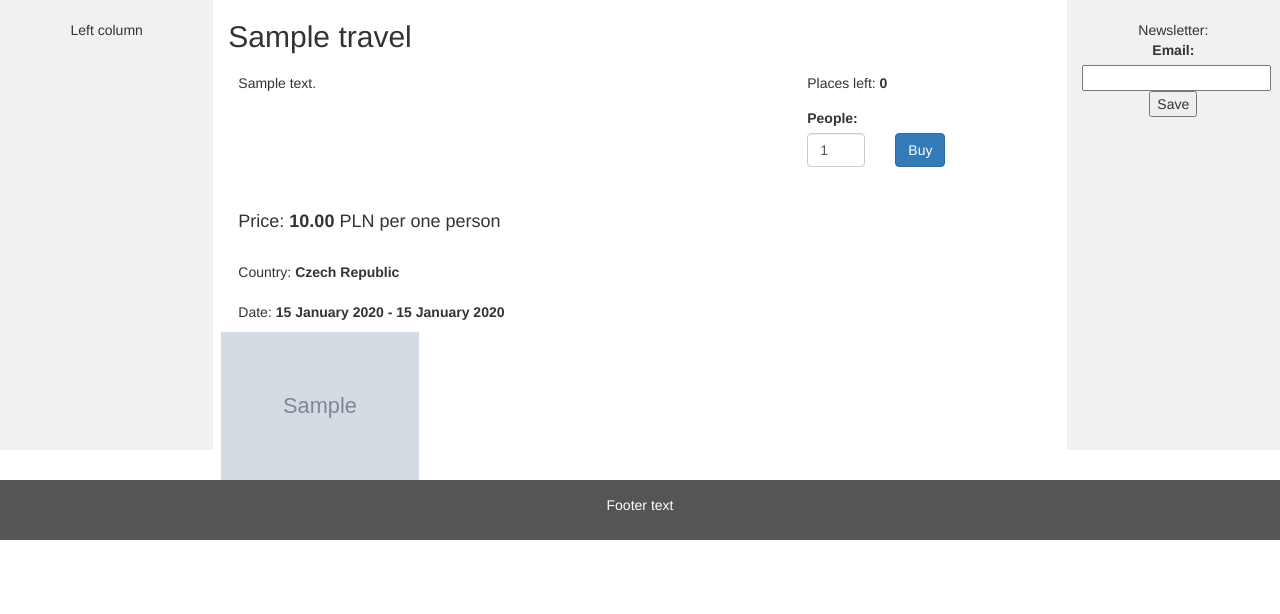
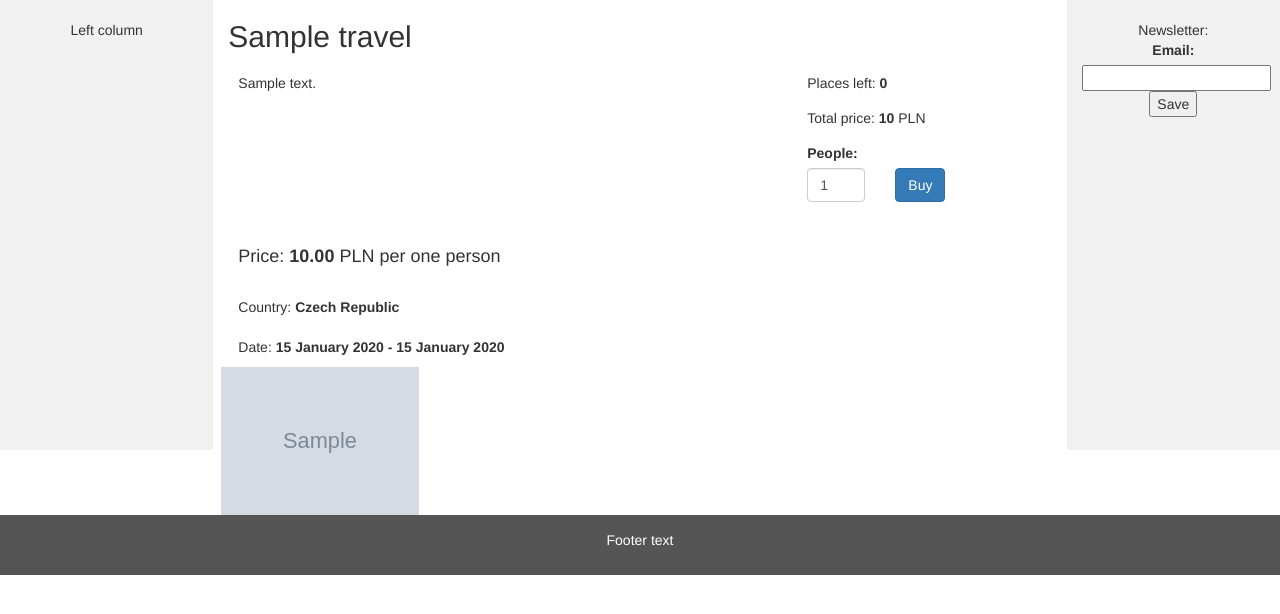
Before and after one commit to C6H6/django-cms, a Django app: page /travel/details/1/ in a window 1280 px wide. Shown: the part 52-666 px from the top of the page. Run offline with Django 3.2, Linux system fonts and the light colour scheme; data comes from the database, SQL or seed files in the repository; tables that the repository leaves empty hold one stand-in row (values such as "Sample post"); grey boxes marked "Sample" are stand-in pictures; parts of the project's set-up code (start-up, migrations or seed data) failed here and were passed over; some libraries are stand-ins or nearby versions.

Commit message:
Discount program

```diff
--- a/cms/apps/checkout/classes.py
+++ b/cms/apps/checkout/classes.py
@@ -14,4 +14,5 @@ class CheckoutOffer(object):
 
 class CheckoutSummary:
     total_price = 0
+    total_discount = 0
     offers = []
--- a/cms/apps/checkout/templates/checkout/summary.html
+++ b/cms/apps/checkout/templates/checkout/summary.html
@@ -38,6 +38,11 @@
                                 </div>
                             {% endfor %}
                             <div class="form-group">
+                                <div class="col-xs-12">
+                                    <strong>Discount</strong>
+                                    <div class="pull-right"><span>PLN </span><span>{{ summary.total_discount }}</span>
+                                    </div>
+                                </div>
                                 <div class="col-xs-12">
                                     <strong>Total</strong>
                                     <div class="pull-right"><span>PLN </span><span>{{ summary.total_price }}</span>
--- a/cms/apps/travel/models.py
+++ b/cms/apps/travel/models.py
@@ -23,6 +23,8 @@ class Travel(models.Model):
     end_date = models.DateTimeField(default=default_end_date)
     promotion_on_homepage = models.BooleanField(default=False)
     rejections = models.IntegerField(default=0)
+    discount_per_person = IntegerField(default=0, verbose_name="Discount per person (%)")
+    max_discount = IntegerField(default=0, verbose_name="Max discount per travel (%)")
 
     def __str__(self):
         return self.title
--- a/cms/apps/travel/templates/travel/details.html
+++ b/cms/apps/travel/templates/travel/details.html
@@ -29,6 +29,20 @@
                     <div class="row">
                         <div class="form-group col-sm-8">
                             Places left: <b>{{ places_left }}</b>
+                        </div>
+                    </div>
+
+                    {% if travel.discount_per_person %}
+                        <div class="row">
+                            <div class="form-group col-sm-8">
+                                Current discount per person: <b>{{ travel.discount_per_person }}%
+                                (Max: {{ travel.max_discount }}%)</b>
+                            </div>
+                        </div>
+                    {% endif %}
+                    <div class="row">
+                        <div class="form-group col-sm-8">
+                            Total price: <b><span id="discount-value"></span></b> PLN
                         </div>
                     </div>
 
@@ -103,4 +117,25 @@
 
         </div>
     </div>
+
+    <script>
+        updateDiscount();
+
+        $("#count").change(function () {
+            updateDiscount()
+        });
+
+        function updateDiscount() {
+            let count = $("#count").val();
+            let percentDiscount = count * {{ travel.discount_per_person|default:0 }};
+
+            if (percentDiscount > {{ travel.max_discount|default:0 }}) {
+                percentDiscount = {{ travel.max_discount }}
+            }
+
+            let price = (count * {{ travel.price }}) * (100 - percentDiscount) / 100;
+            $("#discount-value").text(price)
+        }
+    </script>
+
 {% endblock %}
```
Also changed, not shown: cms/apps/checkout/views.py (+9 -1 lines), cms/apps/travel/migrations/0014_auto_20190305_1924.py (added), cms/apps/travel/migrations/0015_auto_20190305_1927.py (added).
